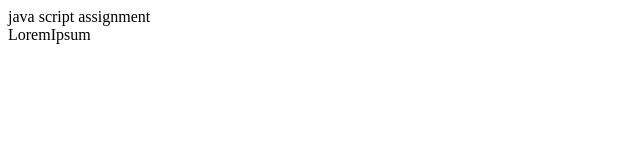
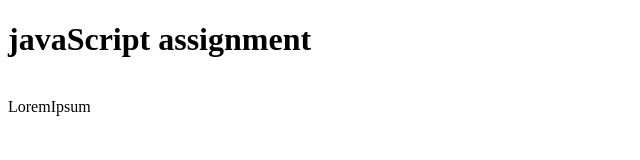
Before and after one commit to Gowdacharan/basic-javascript-Assignment, a plain HTML site: page index.html in a window 1280 px wide. Shown: the whole page, without its empty margins (0-640 px from the left). Drawn offline with Linux system fonts and the light colour scheme.

Commit message:
added break

```diff
--- a/index.html
+++ b/index.html
@@ -7,7 +7,7 @@
     <link href="style.css" rel="stylesheet" type="text/css" />
   </head>
   <body>
-    java script assignment <br>
+    <h1>javaScript assignment</h1 <br><br>
     <script src="script.js"></script>
   </body>
 </html>
```
